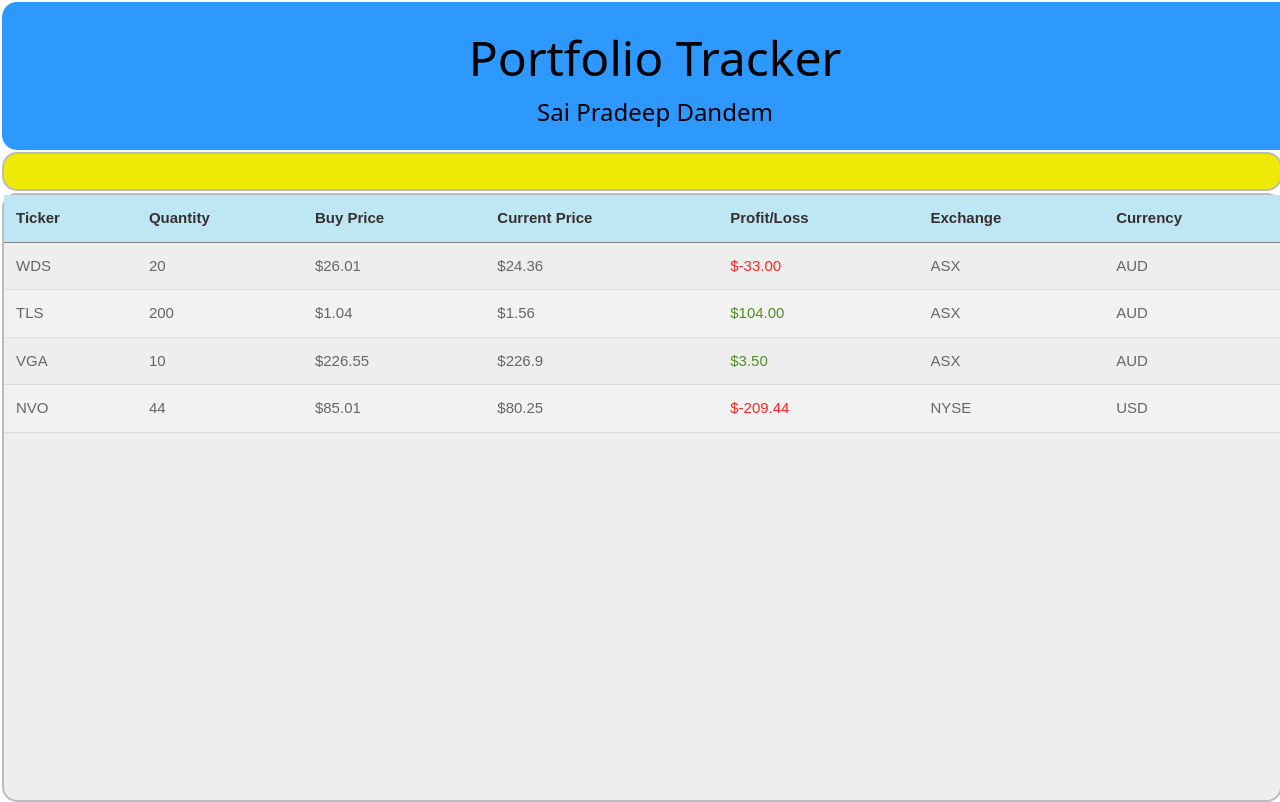
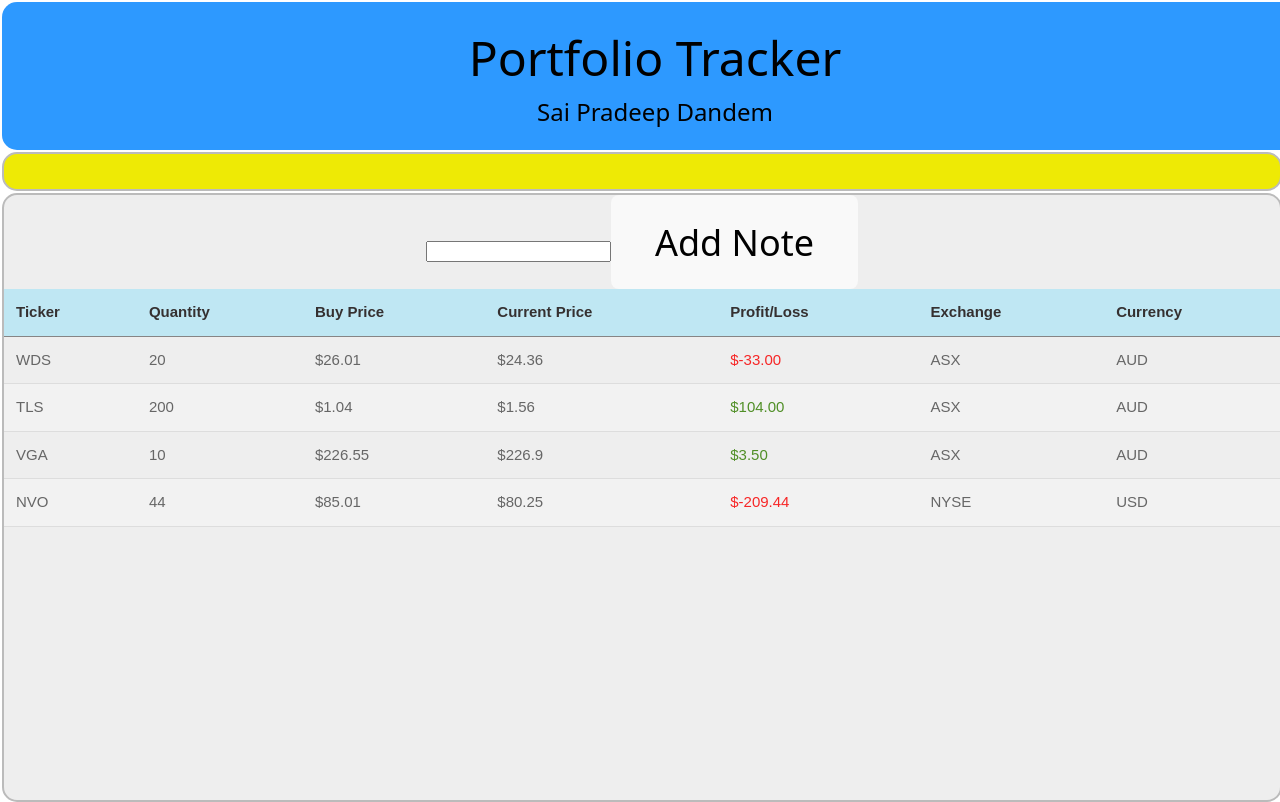
Before and after one commit to SaiPradeepDandem/portfolio-tracker-react, a React (Vite) app: page / in a window 1280 px wide. Shown: the top 802 px of the page. Built offline with nearby package versions, Linux system fonts and the light colour scheme.

Commit message:
Added form element and event listener

```diff
--- a/src/App.tsx
+++ b/src/App.tsx
@@ -1,4 +1,4 @@
-import { useState } from 'react'
+import { useState, type ChangeEvent, type FormEvent } from 'react'
 import './App.css'
 import Header from './components/Header'
 import PortfolioList from './components/portfolio/PortfolioList'
@@ -45,10 +45,27 @@ function App() {
   ]);
   console.log("Positions : ", positions)
 
+  const addPosition = (event:FormEvent) =>{
+    console.log("Event :: ", event);
+    event.preventDefault()
+
+  }
+
+  const inputChange = (event: ChangeEvent<HTMLInputElement>) =>{
+    console.log("Change Event :: ", event.target.value);
+
+  }
+
   return (
     <div className="app-root">
       <Header />
       <div className="app-content">
+        <div>
+          <form onSubmit={addPosition}>
+            <input onChange={inputChange} />
+            <button type="submit">Add Note</button>
+          </form>
+        </div>
         <PortfolioList rows={positions} />
       </div>
     </div>
```
